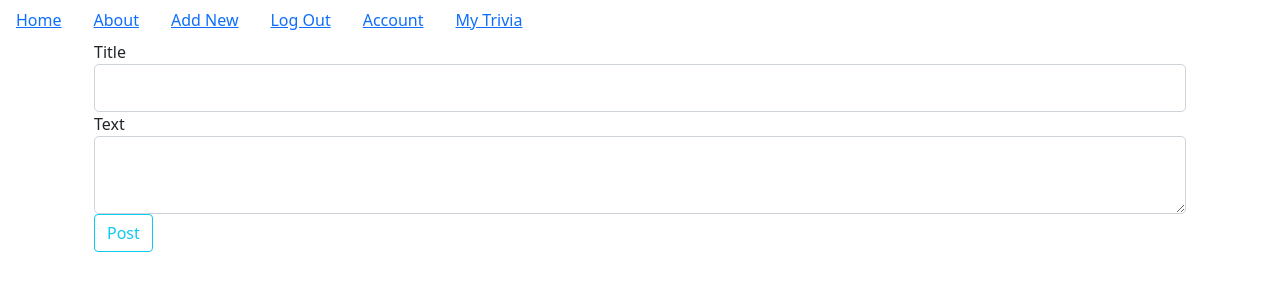
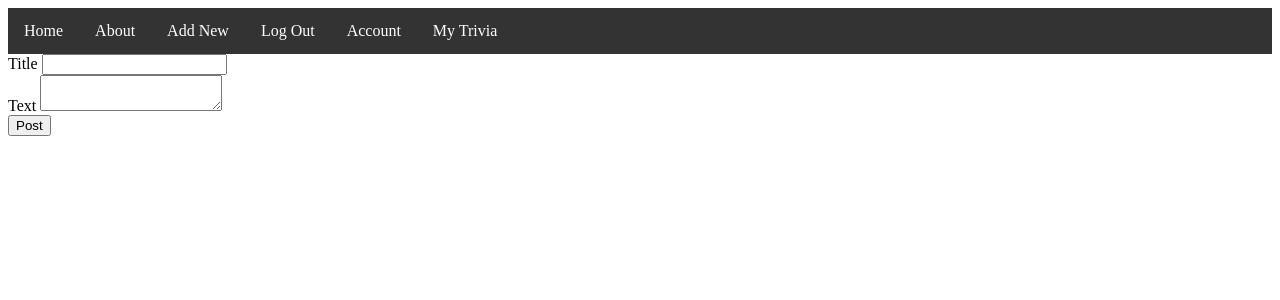
Before and after one commit to vanessa-konynenbelt/trivia-mania, a Flask app: page /create in a window 1280 px wide. Shown: the top 300 px of the page. Run offline with Flask 2, Linux system fonts and the light colour scheme; the visitor is signed in with stand-in values (Sample User, id 1).

Commit message:
style top nav bar

```diff
--- /dev/null
+++ b/myapp/static/style.css
@@ -0,0 +1,24 @@
+.nav {
+  list-style-type: none;
+  margin: 0;
+  padding: 0;
+  overflow: hidden;
+  background-color: #333;
+}
+
+.nav-link {
+  float: left;
+}
+
+.nav-link a {
+  display: block;
+  color: white;
+  text-align: center;
+  padding: 14px 16px;
+  text-decoration: none;
+}
+
+/* Change the link color to #111 (black) on hover */
+.nav-link a:hover {
+  background-color: #111;
+}
--- a/myapp/templates/base.html
+++ b/myapp/templates/base.html
@@ -1,8 +1,11 @@
 <!DOCTYPE html>
 <html lang="en">
 <head>
-    <link href="https://cdn.jsdelivr.net/npm/bootstrap@5.1.3/dist/css/bootstrap.min.css" rel="stylesheet" integrity="sha384-1BmE4kWBq78iYhFldvKuhfTAU6auU8tT94WrHftjDbrCEXSU1oBoqyl2QvZ6jIW3" crossorigin="anonymous">
-    <script defer src="https://cdn.jsdelivr.net/npm/bootstrap@5.1.3/dist/js/bootstrap.bundle.min.js" integrity="sha384-ka7Sk0Gln4gmtz2MlQnikT1wXgYsOg+OMhuP+IlRH9sENBO0LRn5q+8nbTov4+1p" crossorigin="anonymous"></script>
+    <!-- <link href="https://cdn.jsdelivr.net/npm/bootstrap@5.1.3/dist/css/bootstrap.min.css" rel="stylesheet" integrity="sha384-1BmE4kWBq78iYhFldvKuhfTAU6auU8tT94WrHftjDbrCEXSU1oBoqyl2QvZ6jIW3" crossorigin="anonymous">
+    <script defer src="https://cdn.jsdelivr.net/npm/bootstrap@5.1.3/dist/js/bootstrap.bundle.min.js" integrity="sha384-ka7Sk0Gln4gmtz2MlQnikT1wXgYsOg+OMhuP+IlRH9sENBO0LRn5q+8nbTov4+1p" crossorigin="anonymous"></script> -->
+
+    <link rel = "stylesheet" href= "{{ url_for('static', filename='style.css')}}">
+
     <meta charset="UTF-8">
     <meta http-equiv="X-UA-Compatible" content="IE=edge">
     <meta name="viewport" content="width=device-width, initial-scale=1.0">
```
